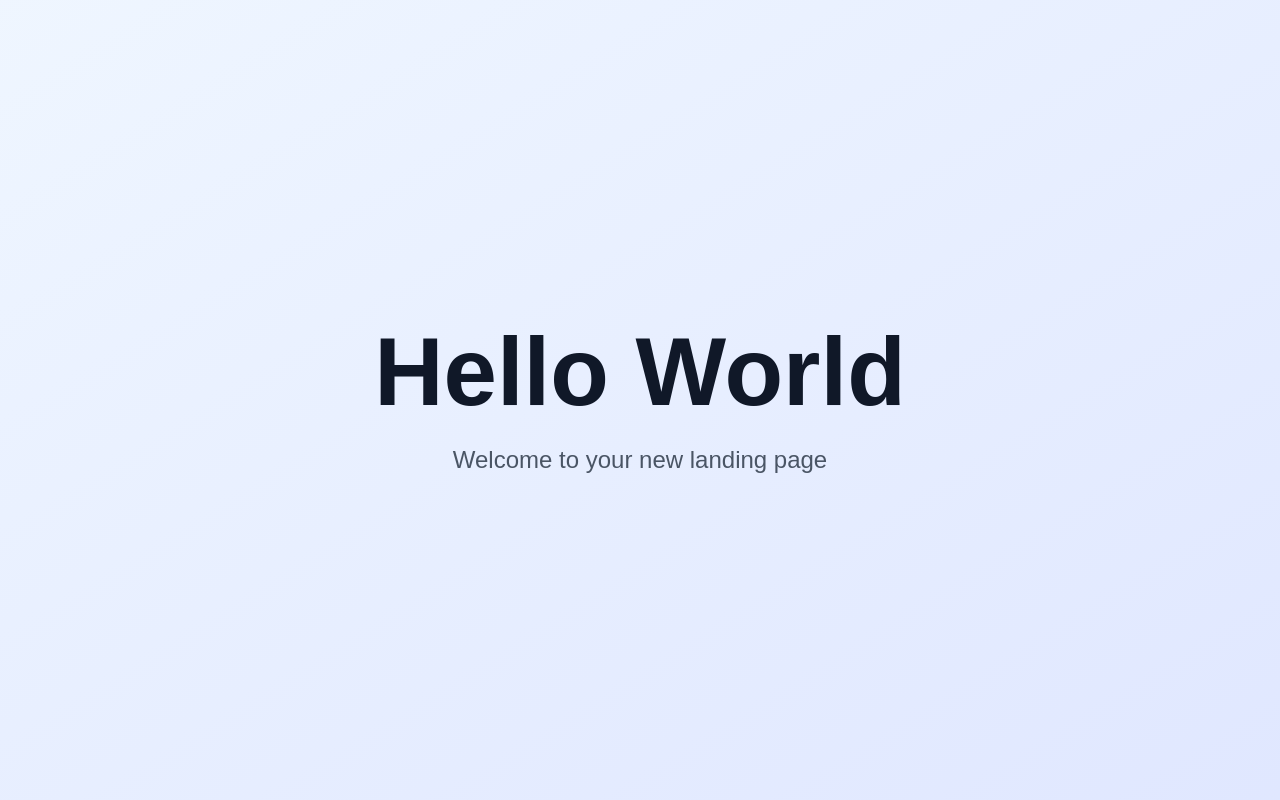
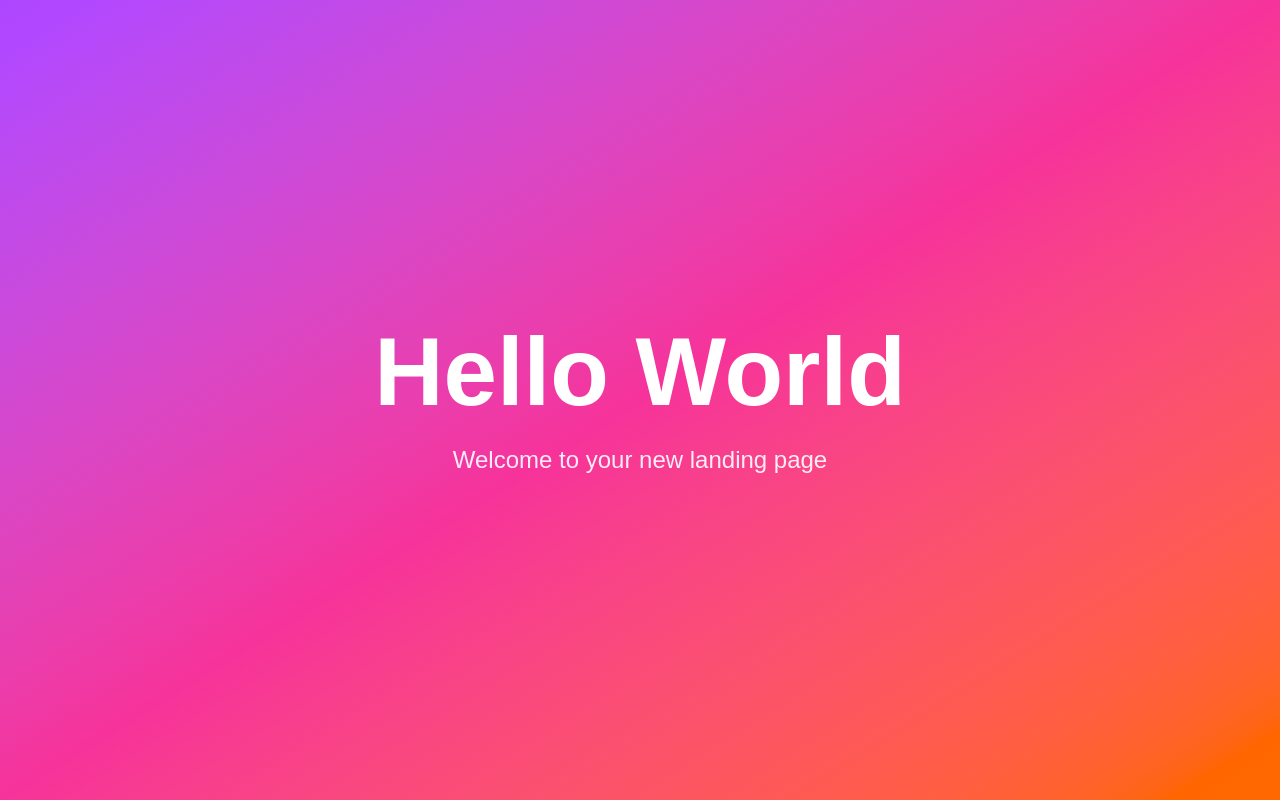
Before and after one commit to ns-test-org/normal-restarts-testing-02, a Next.js app in the folder packages/normal-restarts-testing-02/: page / in a window 1280 px wide. Built offline with nearby package versions, Linux system fonts and the light colour scheme.

Commit message:
AI chat session: Updated code and files

```diff
--- a/packages/normal-restarts-testing-02/src/app/page.tsx
+++ b/packages/normal-restarts-testing-02/src/app/page.tsx
@@ -1,11 +1,11 @@
 export default function Landing() {
   return (
-    <div className="min-h-screen w-full flex items-center justify-center bg-gradient-to-br from-blue-50 to-indigo-100">
+    <div className="min-h-screen w-full flex items-center justify-center bg-gradient-to-br from-purple-500 via-pink-500 to-orange-500">
       <div className="text-center px-6">
-        <h1 className="text-6xl md:text-8xl font-bold text-gray-900 mb-6">
+        <h1 className="text-6xl md:text-8xl font-bold text-white mb-6">
           Hello World
         </h1>
-        <p className="text-xl md:text-2xl text-gray-600">
+        <p className="text-xl md:text-2xl text-white/90">
           Welcome to your new landing page
         </p>
       </div>
```
